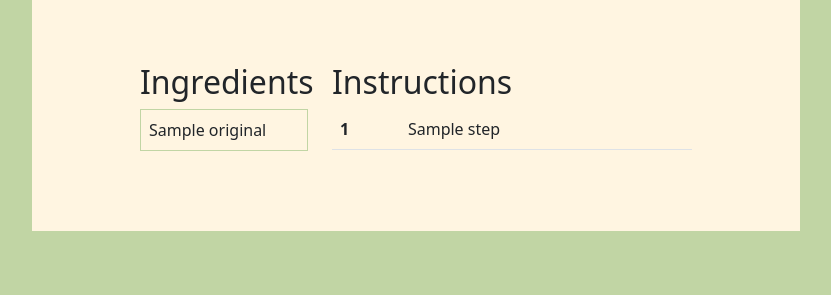
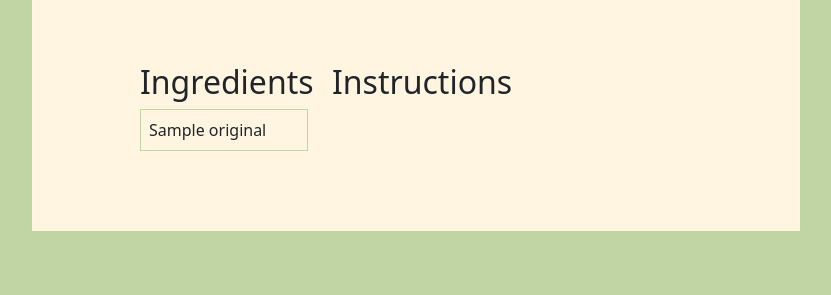
Before and after one commit to lucasdias111/lucas-personal-site, a Flask app: page /recipe/1 in a window 1280 px wide. Shown: the part 819-1114 px from the top of the page, without its empty margins (224-1055 px from the left). Run offline with Flask 2, Linux system fonts and the light colour scheme; a database or web service that is not in the repository returns one stand-in record (Sample ...); data that the repository does not hold is empty; some libraries are stand-ins or nearby versions.

Commit message:
Initial commit

```diff
--- a/templates/recipe.html
+++ b/templates/recipe.html
@@ -100,16 +100,16 @@
 
         <div class="col-6">
             <h2>Instructions</h2>
-            <table class="table">
-                <tbody>
-                    {% for step in instructions.0.steps %}
-                    <tr>
-                        <th scope="row">{{ loop.index }}</th>
-                        <td>{{ step.step }}</td>
-                    </tr>
-                    {% endfor %}
-                </tbody>
-            </table>
+<!--            <table class="table">-->
+<!--                <tbody>-->
+<!--                    {% for step in instructions.0.steps %}-->
+<!--                    <tr>-->
+<!--                        <th scope="row">{{ loop.index }}</th>-->
+<!--                        <td>{{ step.step }}</td>-->
+<!--                    </tr>-->
+<!--                    {% endfor %}-->
+<!--                </tbody>-->
+<!--            </table>-->
         </div>
     </div>
 
```
